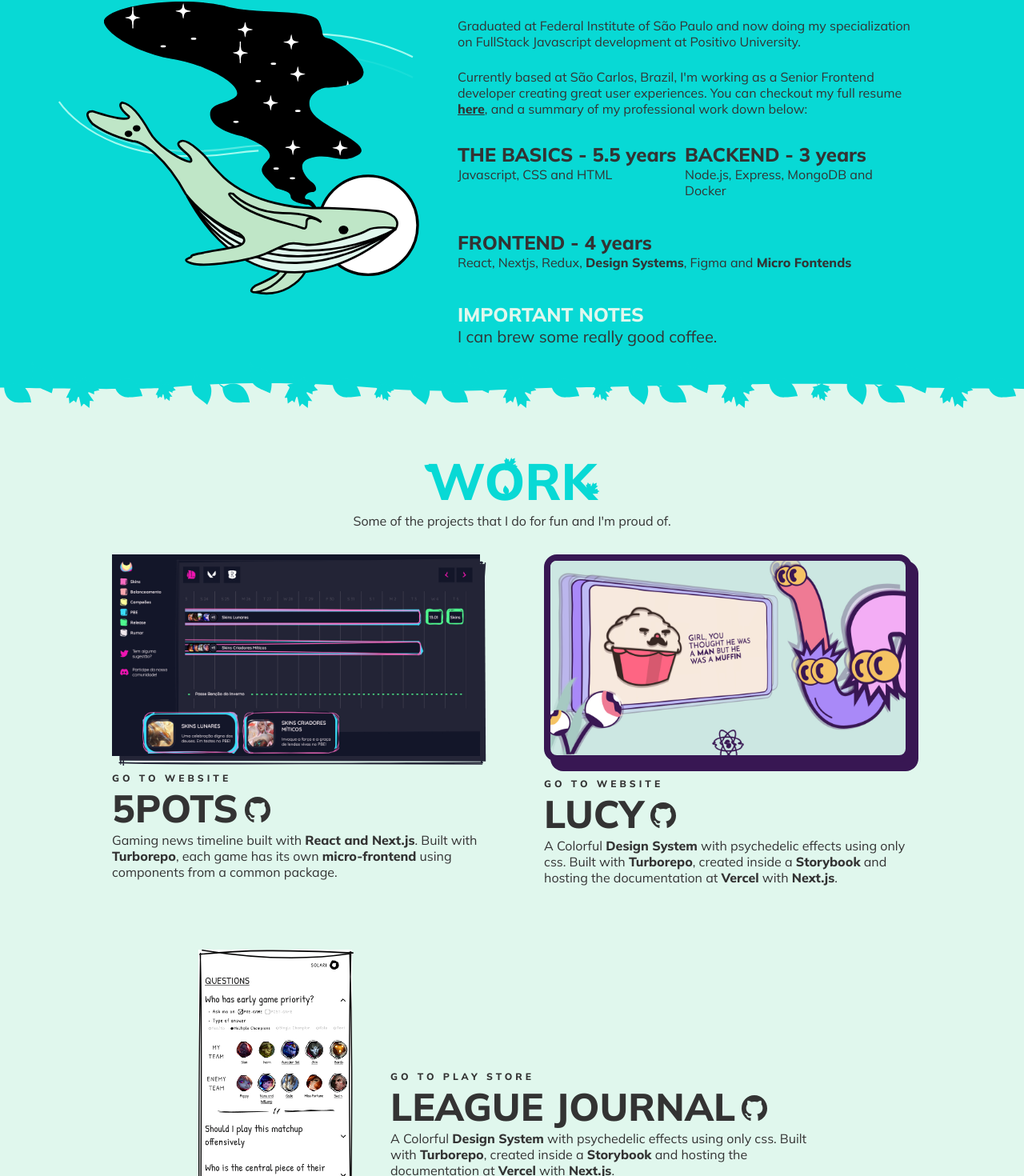
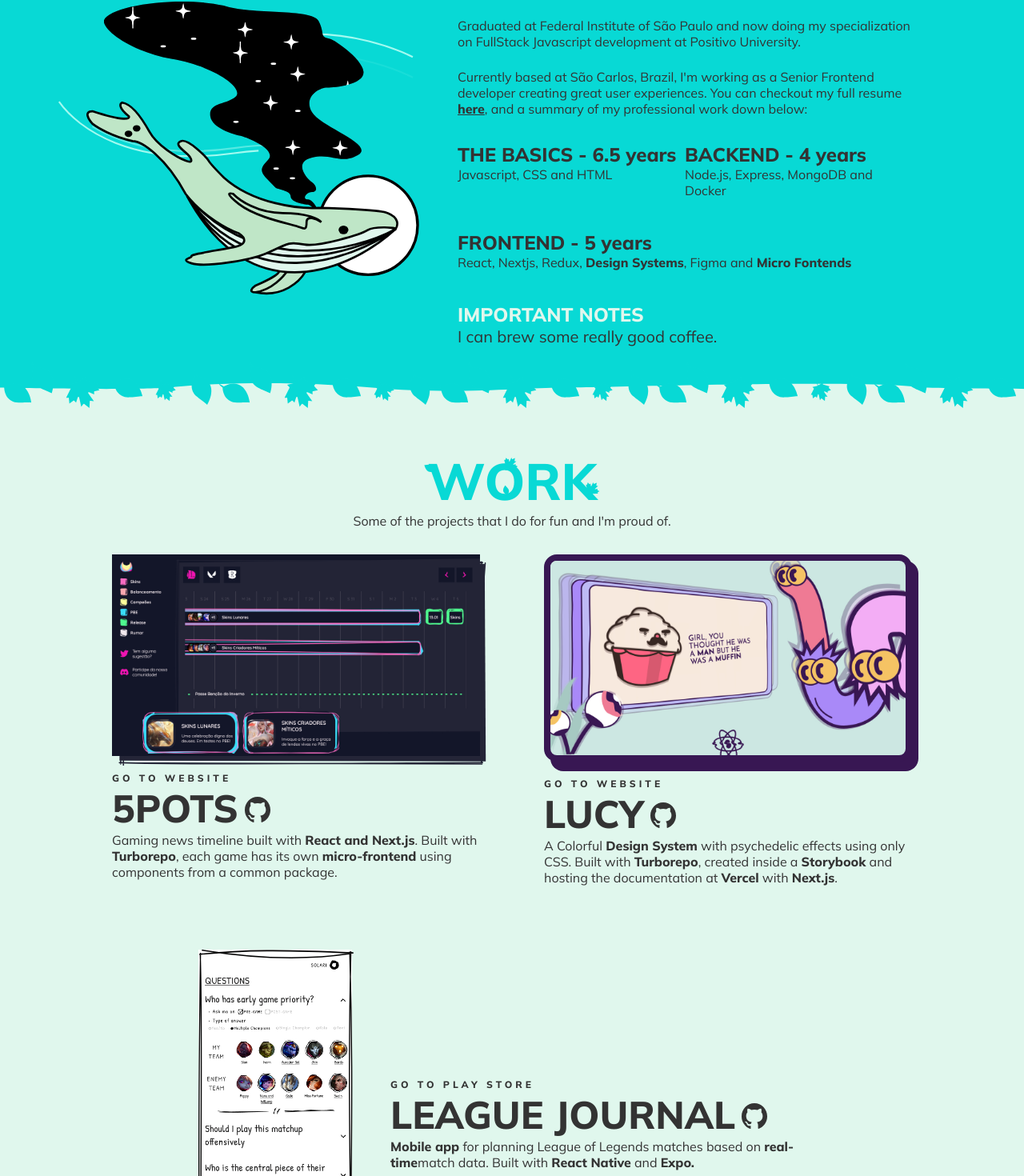
Before and after one commit to rafaelgiro/portfolio, a Next.js app: page / in a window 1280 px wide. Shown: the part 954-2424 px from the top of the page at 80% size. Built offline with nearby package versions, Linux system fonts and the light colour scheme.

Commit message:
feat: fix some info

```diff
--- a/modules/About/components/Me/Me.tsx
+++ b/modules/About/components/Me/Me.tsx
@@ -28,7 +28,7 @@
       <div className={styles.me__skills}>
         <div>
           <Typography component="h3" typeScale="title-4">
-            THE BASICS - 5.5 years
+            THE BASICS - 6.5 years
           </Typography>
           <Typography component="p" typeScale="paragraph">
             Javascript, CSS and HTML
@@ -36,7 +36,7 @@
         </div>
         <div>
           <Typography component="h3" typeScale="title-4">
-            BACKEND - 3 years
+            BACKEND - 4 years
           </Typography>
           <Typography component="p" typeScale="paragraph">
             Node.js, Express, MongoDB and Docker
@@ -44,7 +44,7 @@
         </div>
         <div>
           <Typography component="h3" typeScale="title-4">
-            FRONTEND - 4 years
+            FRONTEND - 5 years
           </Typography>
           <Typography component="p" typeScale="paragraph">
             React, Nextjs, Redux, <strong>Design Systems</strong>, Figma and{" "}
--- a/modules/Work/Journal.tsx
+++ b/modules/Work/Journal.tsx
@@ -43,10 +43,10 @@
           </a>
         </Typography>
         <Typography typeScale="paragraph">
-          A Colorful <strong>Design System</strong> with psychedelic effects
-          using only css. Built with <strong>Turborepo</strong>, created inside
-          a <strong>Storybook</strong> and hosting the documentation at{" "}
-          <strong>Vercel</strong> with <strong>Next.js</strong>.
+          <strong>Mobile app</strong> for planning League of Legends matches
+          based on <strong>real-time</strong>
+          match data. Built with <strong>React Native</strong> and{" "}
+          <strong>Expo.</strong>
         </Typography>
       </div>
     </div>
--- a/modules/Work/Lucy.tsx
+++ b/modules/Work/Lucy.tsx
@@ -26,7 +26,7 @@
       </Typography>
       <Typography typeScale="paragraph">
         A Colorful <strong>Design System</strong> with psychedelic effects using
-        only css. Built with <strong>Turborepo</strong>, created inside a{" "}
+        only CSS. Built with <strong>Turborepo</strong>, created inside a{" "}
         <strong>Storybook</strong> and hosting the documentation at{" "}
         <strong>Vercel</strong> with <strong>Next.js</strong>.
       </Typography>
```
